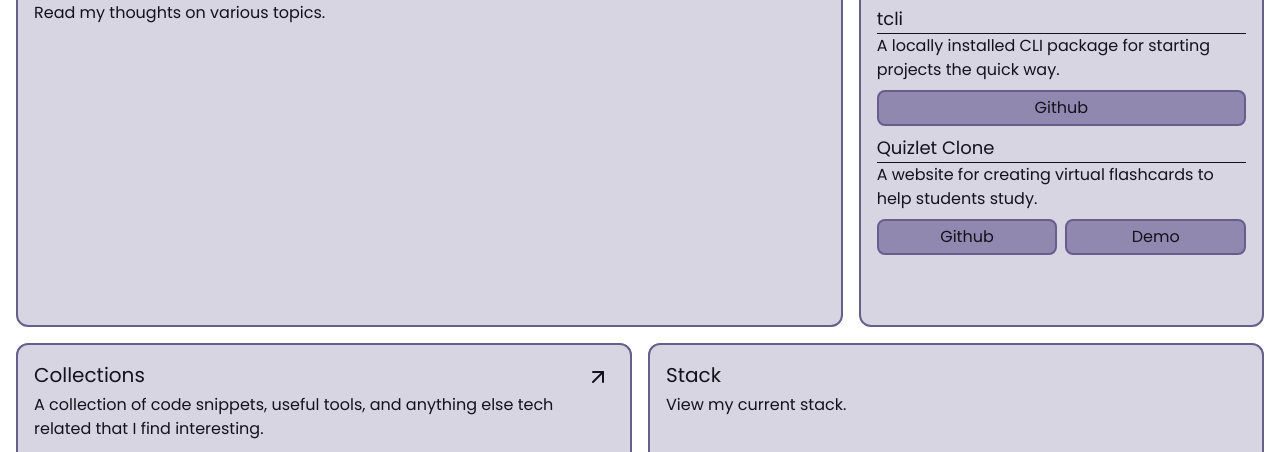
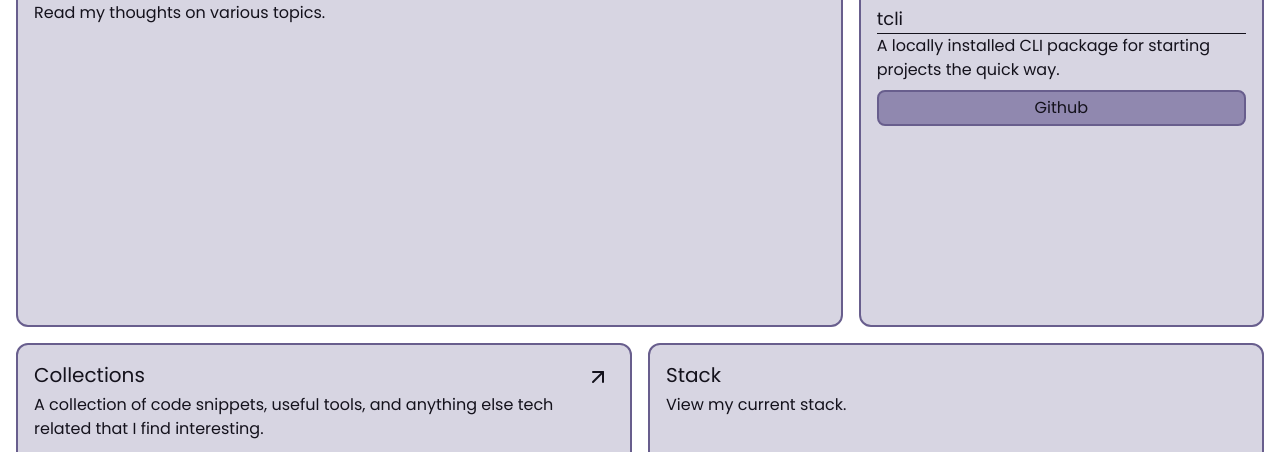
Before and after one commit to garrett-huggins/portfolio-v3, an Astro site: page / in a window 1280 px wide. Shown: the part 713-1165 px from the top of the page. Built offline with nearby package versions, Linux system fonts and the light colour scheme; Astro itself is replaced by a stand-in of ours; some icons are missing.

Commit message:
remove unfinished project

```diff
--- a/src/pages/index.astro
+++ b/src/pages/index.astro
@@ -119,7 +119,7 @@ import { Icon } from "astro-icon";
           Github
         </Button>
       </div>
-      <div class="w-full">
+      <!-- <div class="w-full">
         <p class="border-b border-b-text text-lg dark:border-b-d-text">
           Quizlet Clone
         </p>
@@ -128,7 +128,7 @@ import { Icon } from "astro-icon";
           <Button href="" className="w-full p-1">Github</Button>
           <Button href="" className="w-full p-1">Demo</Button>
         </div>
-      </div>
+      </div> -->
     </Card>
     <!-- COLLECTIONS -->
     <Card
```
